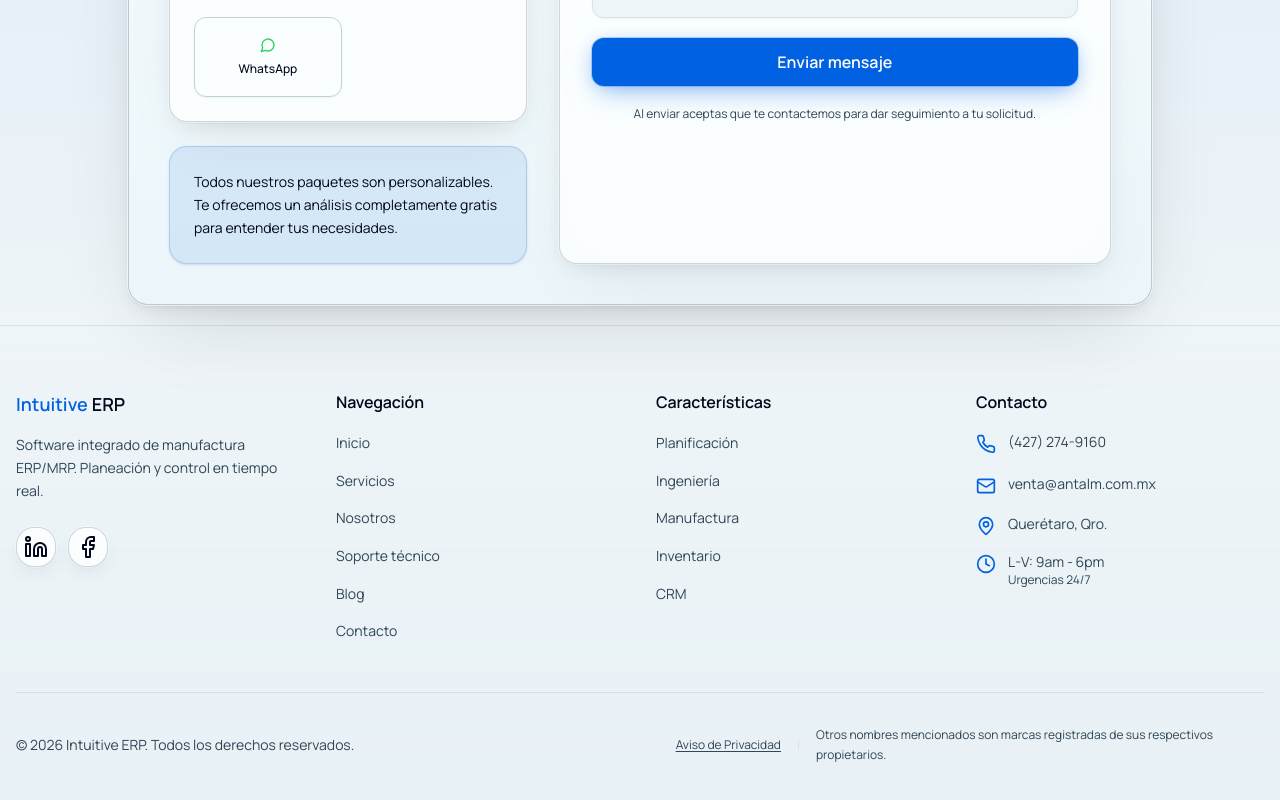
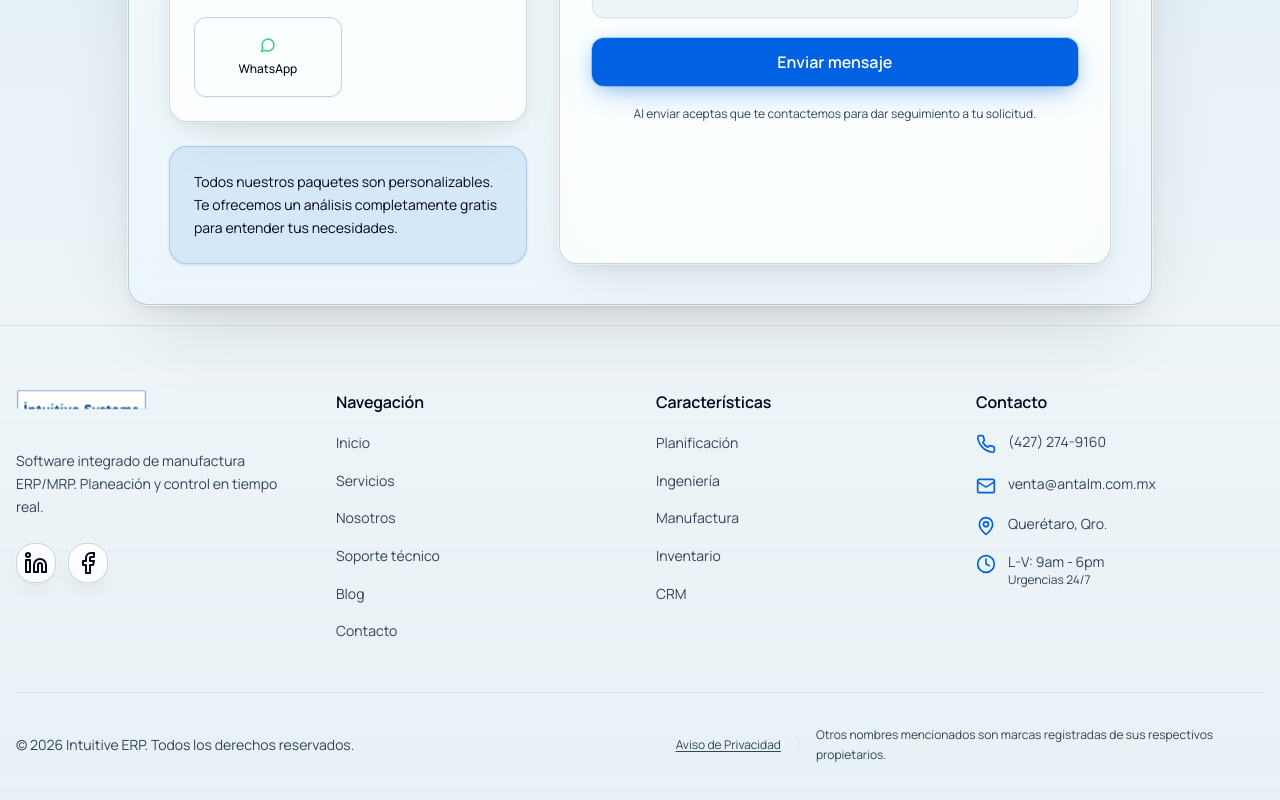
Before and after one commit to PabloColunga333/Web_Intuitive, a Next.js app: page / in a window 1280 px wide. Shown: the part 7649-8449 px from the top of the page. Built offline with nearby package versions, Linux system fonts and the light colour scheme.

Commit message:
Use Intuitive Systems México logo in footer

```diff
--- a/components/footer.tsx
+++ b/components/footer.tsx
@@ -1,4 +1,5 @@
 import Link from "next/link"
+import Image from "next/image"
 import { Linkedin, Facebook, Phone, Mail, MapPin, Clock, ArrowUpRight } from "lucide-react"
 import { siteConfig } from "@/lib/site-data"
 
@@ -27,11 +28,14 @@ export function Footer() {
       <div className="container mx-auto px-4 py-12 sm:py-16">
         <div className="grid grid-cols-1 sm:grid-cols-2 lg:grid-cols-4 gap-8 sm:gap-10 lg:gap-8">
           <div className="lg:col-span-1">
-            <Link href="/" className="flex items-center gap-2 mb-4">
-              <div className="font-semibold text-lg">
-                <span className="text-primary">Intuitive</span>
-                <span className="text-foreground ml-1">ERP</span>
-              </div>
+            <Link href="/" className="inline-flex items-center mb-4" aria-label="Ir al inicio de Intuitive Systems México">
+              <Image
+                src="/logos/intuitive-systems-mexico.png"
+                alt="Intuitive Systems México"
+                width={525}
+                height={177}
+                className="h-10 sm:h-11 w-auto"
+              />
             </Link>
             <p className="text-xs sm:text-sm text-muted-foreground leading-relaxed mb-5 sm:mb-6">
               Software integrado de manufactura ERP/MRP. Planeación y control en tiempo real.
```
